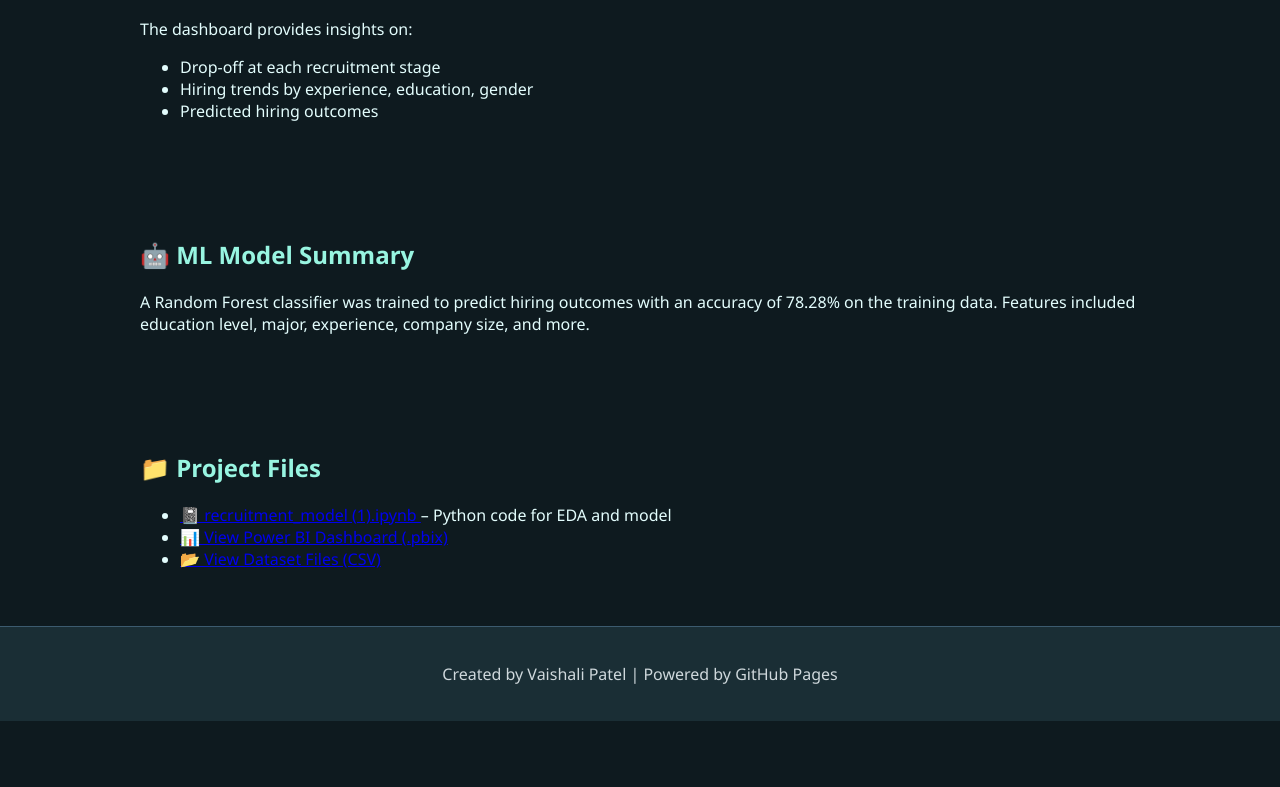
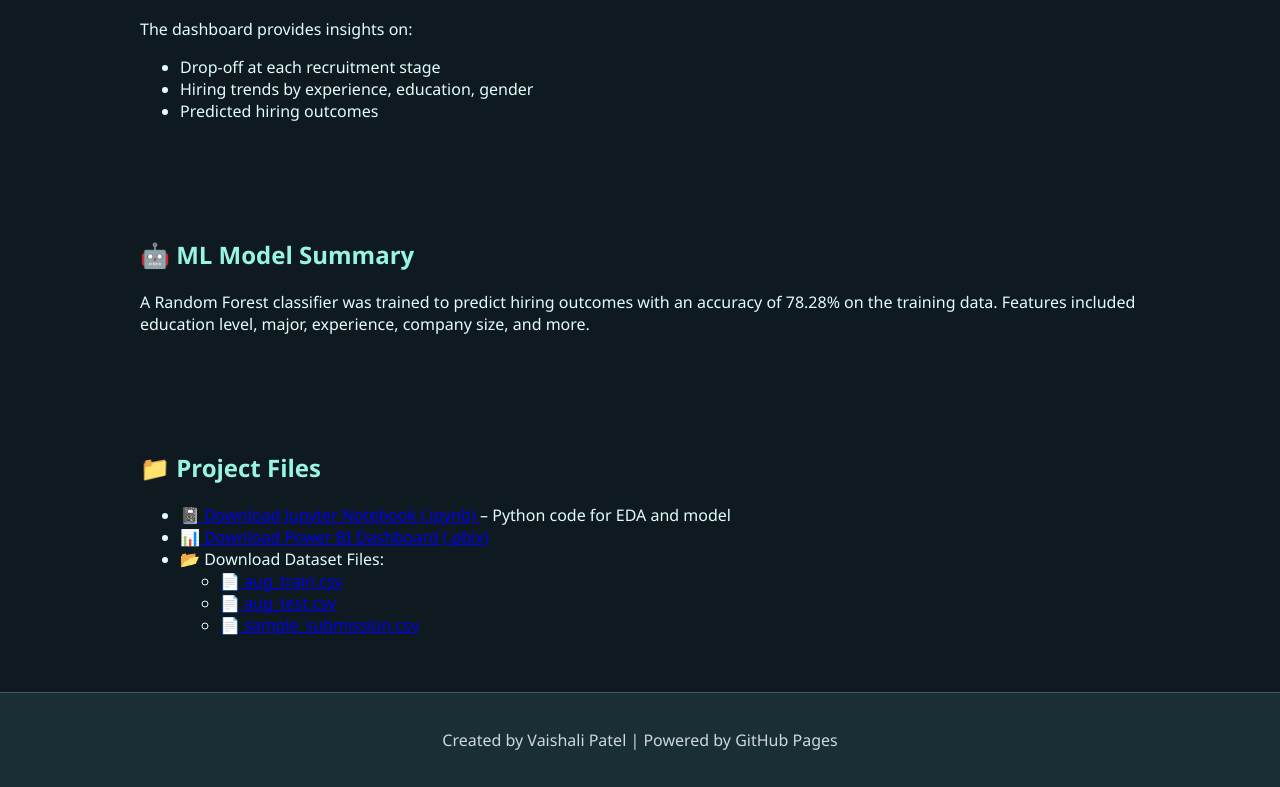
Before and after one commit to V-insights/Recruitment-Funnel-Analytics, a plain HTML site: page index.html in a window 1280 px wide. Shown: the part 1011-1798 px from the top of the page. Before the commit the page ends 1732 px from the top, so only its background shows below. Drawn offline with Linux system fonts and the light colour scheme.

Commit message:
Update index.html

```diff
--- a/index.html
+++ b/index.html
@@ -87,20 +87,41 @@
     <p>A Random Forest classifier was trained to predict hiring outcomes with an accuracy of 78.28% on the training data. Features included education level, major, experience, company size, and more.</p>
   </section>
 
- <section id="files">
+<section id="files">
   <h2>📁 Project Files</h2>
   <ul>
     <li>
-  <a href="https://github.com/V-insights/Recruitment-Funnel-Analytics/blob/main/recruitment_model%20(1).ipynb" target="_blank">
-    📓 recruitment_model (1).ipynb
-  </a> – Python code for EDA and model
-</li>
-    <li><a href="https://github.com/V-insights/Recruitment-Funnel-Analytics/blob/main/Recruitment_Funnel.pbix" target="_blank">📊 View Power BI Dashboard (.pbix)</a></li>
-    <li><a href="https://github.com/V-insights/Recruitment-Funnel-Analytics/tree/main/data" target="_blank">📂 View Dataset Files (CSV)</a></li>
+      <a href="https://github.com/V-insights/Recruitment-Funnel-Analytics/raw/main/recruitment_model%20(1).ipynb" download>
+        📓 Download Jupyter Notebook (.ipynb)
+      </a> – Python code for EDA and model
+    </li>
+    <li>
+      <a href="https://github.com/V-insights/Recruitment-Funnel-Analytics/raw/main/Recruitment_Funnel.pbix" download>
+        📊 Download Power BI Dashboard (.pbix)
+      </a>
+    </li>
+    <li>
+      📂 Download Dataset Files:
+      <ul>
+        <li>
+          <a href="https://github.com/V-insights/Recruitment-Funnel-Analytics/raw/main/data/aug_train.csv" download>
+            📄 aug_train.csv
+          </a>
+        </li>
+        <li>
+          <a href="https://github.com/V-insights/Recruitment-Funnel-Analytics/raw/main/data/aug_test.csv" download>
+            📄 aug_test.csv
+          </a>
+        </li>
+        <li>
+          <a href="https://github.com/V-insights/Recruitment-Funnel-Analytics/raw/main/data/sample_submission.csv" download>
+            📄 sample_submission.csv
+          </a>
+        </li>
+      </ul>
+    </li>
   </ul>
- </section>
-
-
+</section>
 
   <footer>
     <p>Created by Vaishali Patel | Powered by GitHub Pages</p>
```
